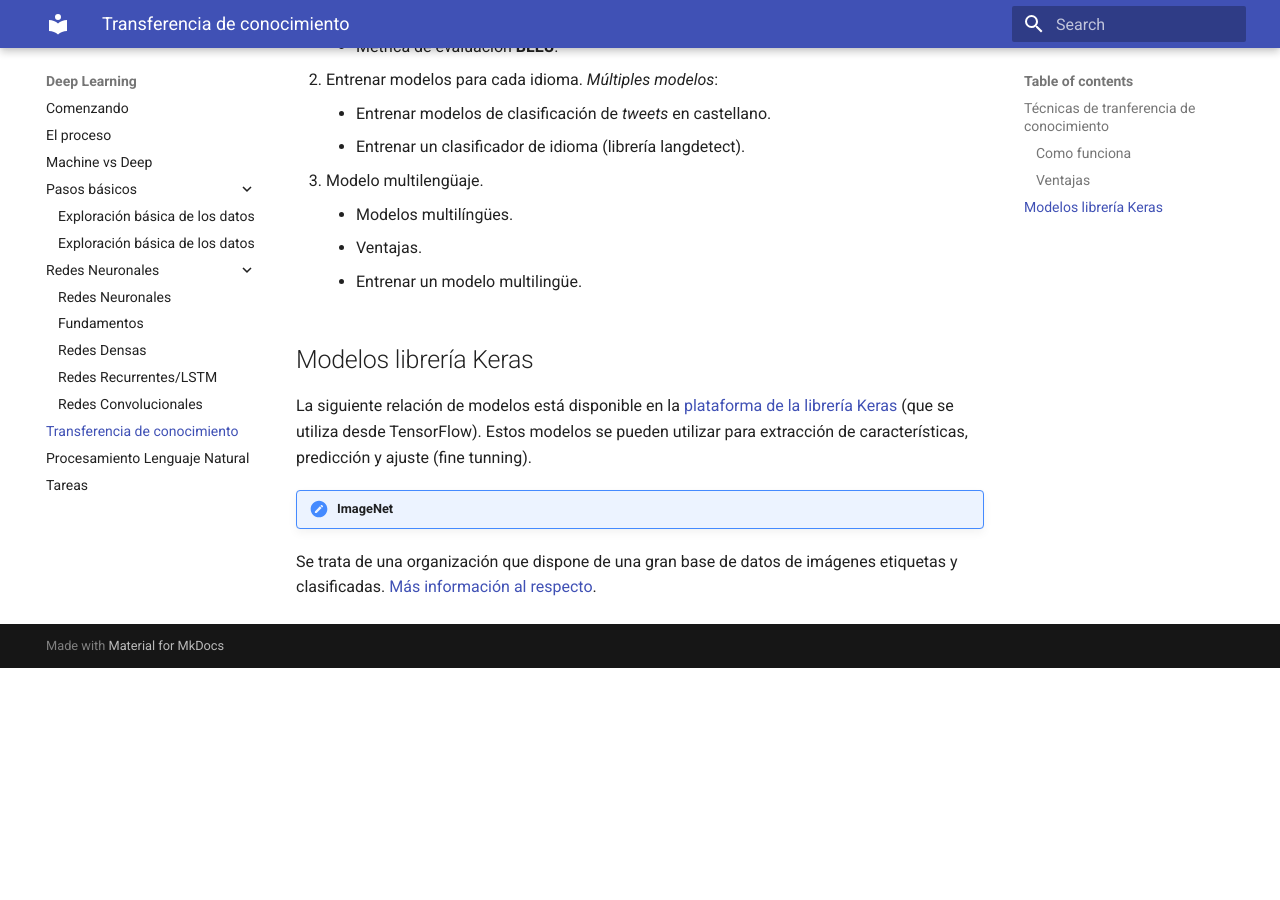
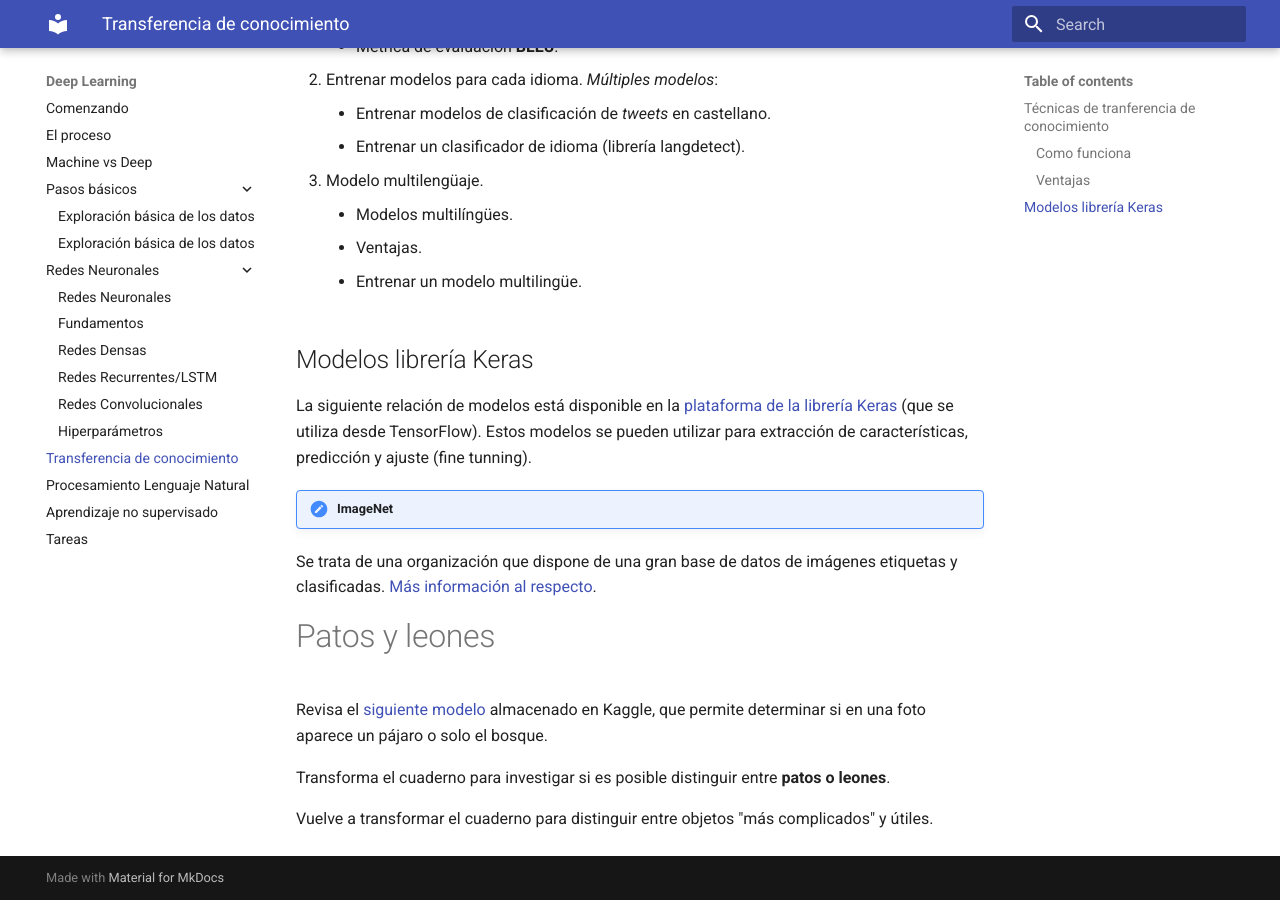
Before and after one commit to sever8a/neuronal, an MkDocs documentation site: the page built from zonex/transferencia.md, in a window 1280 px wide and 900 px high, scrolled down 513 px. Built offline with MkDocs 1.6.1 and Material for MkDocs 9.7.7, drawn with Linux system fonts in a browser that asks for light colours; before the commit the page ends 1181 px from its top, so only the background shows below that; some of the changed text lies outside the part shown.

```diff
--- a/mkdocs.yml
+++ b/mkdocs.yml
@@ -18,8 +18,10 @@ nav:
         - "Redes Densas": "redesneuronales/redes_profundas.md"
         - "Redes Recurrentes/LSTM": "redesneuronales/temporales.md"
         - "Redes Convolucionales": "redesneuronales/convolucionales.md"
+        - "Hiperparámetros": "redesneuronales/hiperparametros.md"
     - "Transferencia de conocimiento": "transferencia.md"
     - "Procesamiento Lenguaje Natural": "nlp.md"
+    - "Aprendizaje no supervisado": "no_supervisado.md"
     - "Tareas": "redesneuronales/tareas1.md"
 
 theme:
--- a/zonex/transferencia.md
+++ b/zonex/transferencia.md
@@ -32,3 +32,12 @@ La siguiente relación de modelos está disponible en la [plataforma de la libre
 
 !!! note    "ImageNet"
 Se trata de una organización que dispone de una gran base de datos de imágenes etiquetas y clasificadas. [Más información al respecto](https://www.image-net.org/about.php).
+
+
+# Patos y leones
+
+Revisa el [siguiente modelo](https://www.kaggle.com/code/joerobcia/patos-y-leones/notebook) almacenado en Kaggle, que permite determinar si en una foto aparece un pájaro o solo el bosque.
+
+Transforma el cuaderno para investigar si es posible distinguir entre **patos o leones**.
+
+Vuelve a transformar el cuaderno para distinguir entre objetos "más complicados" y útiles.
```
Also changed, not shown: other parts of zonex/transferencia.md (+1 -1 lines), zonex/no_supervisado.md (added, +31 -0 lines), zonex/redesneuronales/hiperparametros.md (added, +89 -0 lines), zonex/redesneuronales/redes_profundas.md (+0 -91 lines).
